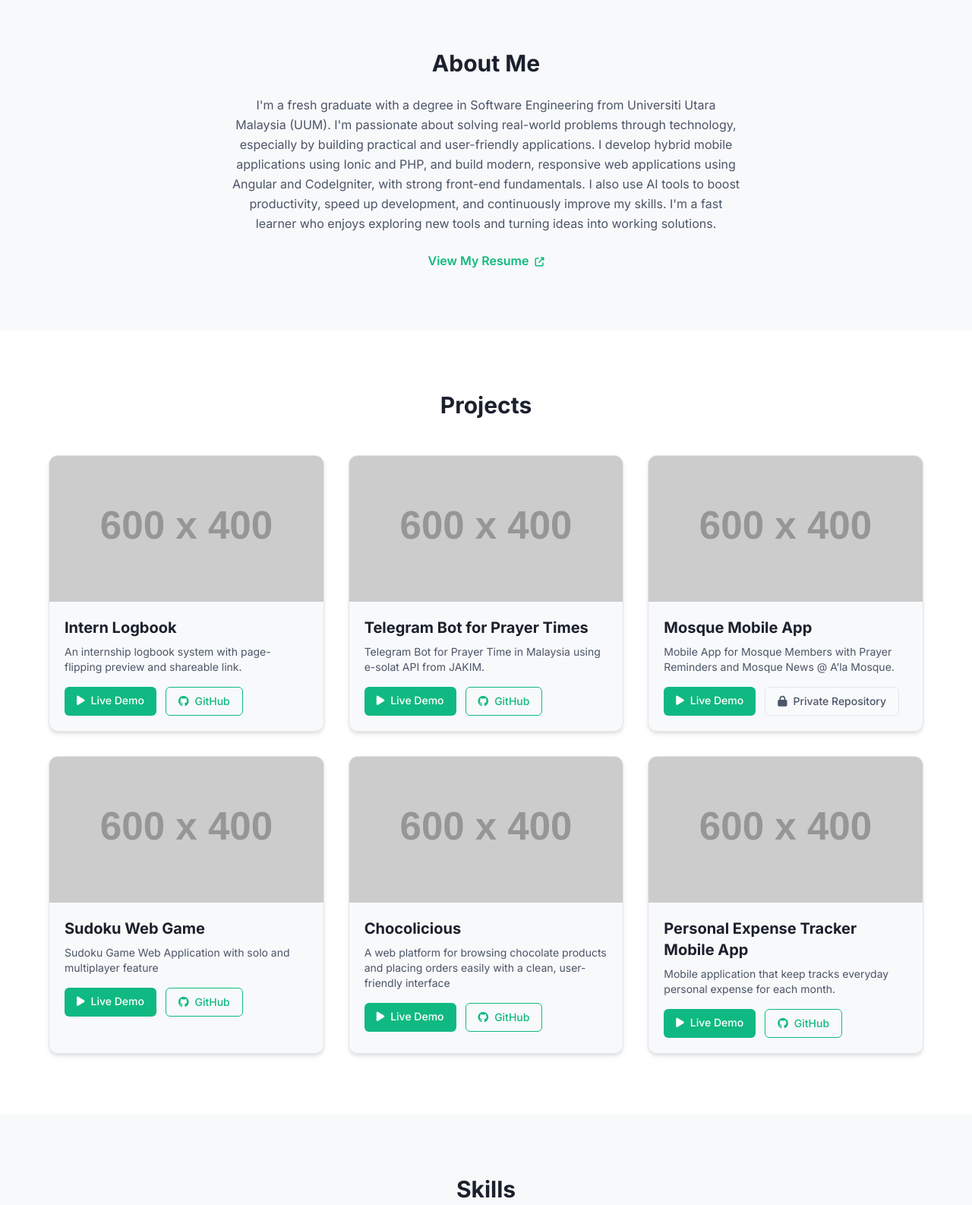
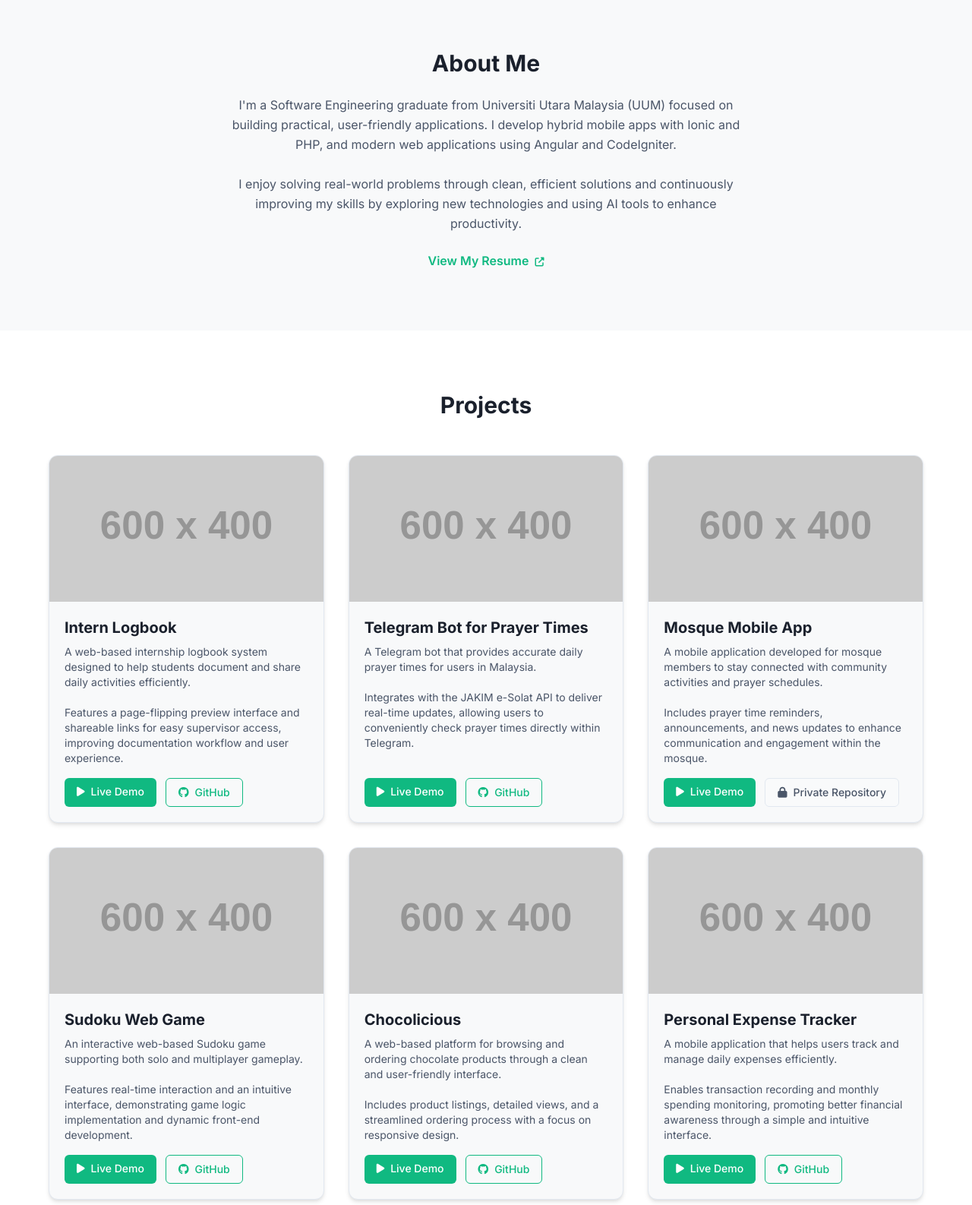
Before and after one commit to manli03/portfolio, a website: page index.html in a window 1280 px wide. Shown: the part 480-2066 px from the top of the page at 76% size. Drawn offline with Linux system fonts and the light colour scheme; placeholder pictures from the web are drawn by us.

Commit message:
Update title and content in index.html; enhance project descriptions in projects.json
Co-authored-by: Copilot <copilot@github.com>

```diff
--- a/index.html
+++ b/index.html
@@ -4,7 +4,7 @@
 <head>
     <meta charset="UTF-8" />
     <meta name="viewport" content="width=device-width, initial-scale=1.0" />
-    <title>Aiman Norazli | Digital Resume</title>
+    <title>Aiman Norazli | Portfolio</title>
     <link rel="icon" href="favicon.ico" type="image/x-icon">
     <!-- Google Fonts - Inter -->
     <link rel="preconnect" href="https://fonts.googleapis.com">
@@ -190,15 +190,16 @@
                             const projectCard = document.createElement('div');
                             projectCard.className = `bg-background-light dark:bg-dark-background rounded-xl shadow-custom dark:shadow-lg-custom overflow-hidden
                                                      transform hover:-translate-y-2 transition duration-300 ease-in-out hover:shadow-lg-custom
-                                                     border border-border-light dark:border-dark-border hover:border-accent-main dark:hover:border-dark-accent-main`;
+                                                     border border-border-light dark:border-dark-border hover:border-accent-main dark:hover:border-dark-accent-main
+                                                     flex flex-col h-full`;
 
                             projectCard.innerHTML = `
                                 <img src="${imagePath}" alt="${project.title}" class="w-full h-48 object-cover"
                                      onerror="this.onerror=null;this.src='${defaultImageUrl}';">
-                                <div class="p-5">
+                                <div class="p-5 flex flex-col flex-1">
                                     <h4 class="font-bold text-xl mb-2 text-text-dark-primary dark:text-dark-text-light-primary">${project.title}</h4>
-                                    <p class="text-sm text-text-dark-secondary dark:text-dark-text-light-secondary mb-4 line-clamp-3">${project.description}</p>
-                                    <div class="flex justify-start gap-3 text-sm">
+                                    <p class="text-sm text-text-dark-secondary dark:text-dark-text-light-secondary mb-4 flex-1">${project.description}</p>
+                                    <div class="flex justify-start gap-3 text-sm mt-auto">
                                         <a href="${project.liveDemoUrl}" target="_blank" rel="noopener noreferrer"
                                            class="inline-block bg-accent-main text-white px-4 py-2 rounded-md font-medium hover:bg-accent-hover dark:bg-dark-accent-main dark:hover:bg-dark-accent-hover transition duration-200 focus:outline-none focus:ring-2 focus:ring-accent-main focus:ring-offset-2 dark:focus:ring-offset-dark-background">
                                             <i class="fas fa-play mr-2"></i>Live Demo
@@ -277,8 +278,8 @@
     <section id="home"
         class="py-24 px-4 sm:px-6 lg:px-8 bg-gradient-to-br from-accent-main to-accent-hover text-white text-center dark:from-dark-accent-main dark:to-dark-accent-hover">
         <h2 class="text-4xl sm:text-5xl font-extrabold mb-4 leading-tight">Hi, I'm Aiman Norazli</h2>
-        <p class="text-lg sm:text-xl max-w-2xl mx-auto mb-8 opacity-90">Final-year IT student majoring in Software
-            Engineering | Passionate about technology and user-friendly applications</p>
+        <p class="text-lg sm:text-xl max-w-2xl mx-auto mb-8 opacity-90">Software Engineer building practical, user-friendly
+            applications that solve real-world problems</p>
         <a href="#projects"
             class="inline-block bg-card-light dark:bg-dark-background text-accent-main dark:text-dark-accent-main px-8 py-3 rounded-full font-semibold shadow-md hover:shadow-lg hover:bg-gray-100 dark:hover:bg-dark-card transition duration-300 transform hover:-translate-y-1 focus:outline-none focus:ring-2 focus:ring-accent-main focus:ring-offset-2 dark:focus:ring-offset-dark-background">View
             Projects</a>
@@ -290,13 +291,12 @@
             <h3 class="text-3xl font-bold text-text-dark-primary dark:text-dark-text-light-primary mb-6">About Me</h3>
             <p
                 class="text-text-dark-secondary dark:text-dark-text-light-secondary leading-relaxed mb-6 mx-auto max-w-2xl">
-                I'm a fresh graduate with a degree in Software Engineering from Universiti Utara Malaysia (UUM). I'm
-                passionate about solving real-world problems through technology, especially by building practical and
-                user-friendly
-                applications. I develop hybrid mobile applications using Ionic and PHP, and build modern, responsive web applications using Angular
-                and CodeIgniter, with strong front-end fundamentals. I also use AI tools to boost productivity, speed up development, and
-                continuously improve my
-                skills. I'm a fast learner who enjoys exploring new tools and turning ideas into working solutions.
+                I'm a Software Engineering graduate from Universiti Utara Malaysia (UUM) focused on building practical, user-friendly
+                applications. I develop hybrid mobile apps with Ionic and PHP, and modern web applications using Angular and
+                CodeIgniter.
+                <br><br>
+                I enjoy solving real-world problems through clean, efficient solutions and continuously improving my skills by exploring
+                new technologies and using AI tools to enhance productivity.
             </p>
             <a href="assets/resume.pdf"
                 class="text-accent-main dark:text-dark-accent-main font-semibold hover:underline transition duration-200"
@@ -468,7 +468,7 @@
                     class="hover:text-accent-main dark:hover:text-dark-accent-main transition duration-200"><i
                         class="fas fa-envelope"></i></a>
             </div>
-            <p class="text-sm">© 2025 Aiman Norazli. All rights reserved.</p>
+            <p class="text-sm">© 2026 Aiman Norazli. All rights reserved.</p>
         </div>
     </footer>
 
--- a/projects.json
+++ b/projects.json
@@ -1,42 +1,42 @@
 [
   {
     "title": "Intern Logbook",
-    "description": "An internship logbook system with page-flipping preview and shareable link.",
+    "description": "A web-based internship logbook system designed to help students document and share daily activities efficiently. <br><br>Features a page-flipping preview interface and shareable links for easy supervisor access, improving documentation workflow and user experience.",
     "liveDemoUrl": "https://thisismywebsite.kesug.com/internlogbook",
     "githubUrl": "https://github.com/manli03/InternLogBook",
     "githubStatus": "public"
   },
   {
     "title": "Telegram Bot for Prayer Times",
-    "description": "Telegram Bot for Prayer Time in Malaysia using e-solat API from JAKIM.",
+    "description": "A Telegram bot that provides accurate daily prayer times for users in Malaysia. <br><br>Integrates with the JAKIM e-Solat API to deliver real-time updates, allowing users to conveniently check prayer times directly within Telegram.",
     "liveDemoUrl": "https://t.me/s294214_bot",
     "githubUrl": "https://github.com/manli03/Telegram-Bot-Waktu-Solat",
     "githubStatus": "public"
   },
   {
     "title": "Mosque Mobile App",
-    "description": "Mobile App for Mosque Members with Prayer Reminders and Mosque News @ A’la Mosque.",
+    "description": "A mobile application developed for mosque members to stay connected with community activities and prayer schedules. <br><br>Includes prayer time reminders, announcements, and news updates to enhance communication and engagement within the mosque.",
     "liveDemoUrl": "https://bit.ly/AppMasjidAla",
     "githubUrl": "#",
     "githubStatus": "private"
   },
   {
     "title": "Sudoku Web Game",
-    "description": "Sudoku Game Web Application with solo and multiplayer feature",
+    "description": "An interactive web-based Sudoku game supporting both solo and multiplayer gameplay. <br><br>Features real-time interaction and an intuitive interface, demonstrating game logic implementation and dynamic front-end development.",
     "liveDemoUrl": "https://thisismywebsite.kesug.com/sudoku",
     "githubUrl": "https://github.com/manli03/Sudoku-Game",
     "githubStatus": "public"
   },
   {
     "title": "Chocolicious",
-    "description": "A web platform for browsing chocolate products and placing orders easily with a clean, user-friendly interface",
+    "description": "A web-based platform for browsing and ordering chocolate products through a clean and user-friendly interface. <br><br>Includes product listings, detailed views, and a streamlined ordering process with a focus on responsive design.",
     "liveDemoUrl": "https://thisismywebsite.kesug.com/chocolicious",
     "githubUrl": "https://github.com/manli03/manli03.github.io/tree/main/chocolicious",
     "githubStatus": "public"
   },
   {
-    "title": "Personal Expense Tracker Mobile App",
-    "description": "Mobile application that keep tracks everyday personal expense for each month.",
+    "title": "Personal Expense Tracker",
+    "description": "A mobile application that helps users track and manage daily expenses efficiently. <br><br>Enables transaction recording and monthly spending monitoring, promoting better financial awareness through a simple and intuitive interface.",
     "liveDemoUrl": "https://median.co/share/rxnalk",
     "githubUrl": "https://github.com/manli03/Personal_Expense_Tracker_App",
     "githubStatus": "public"
```
Also changed, not shown: css/output.css.
